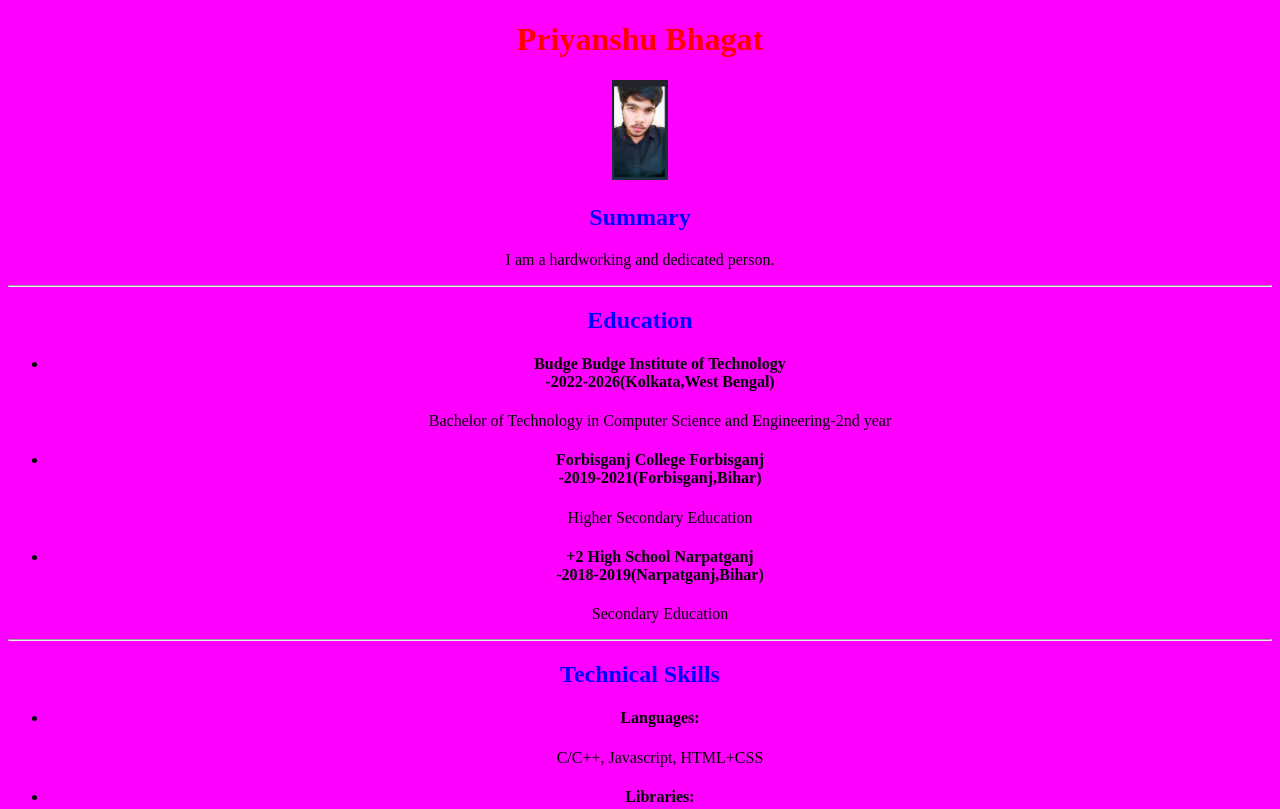
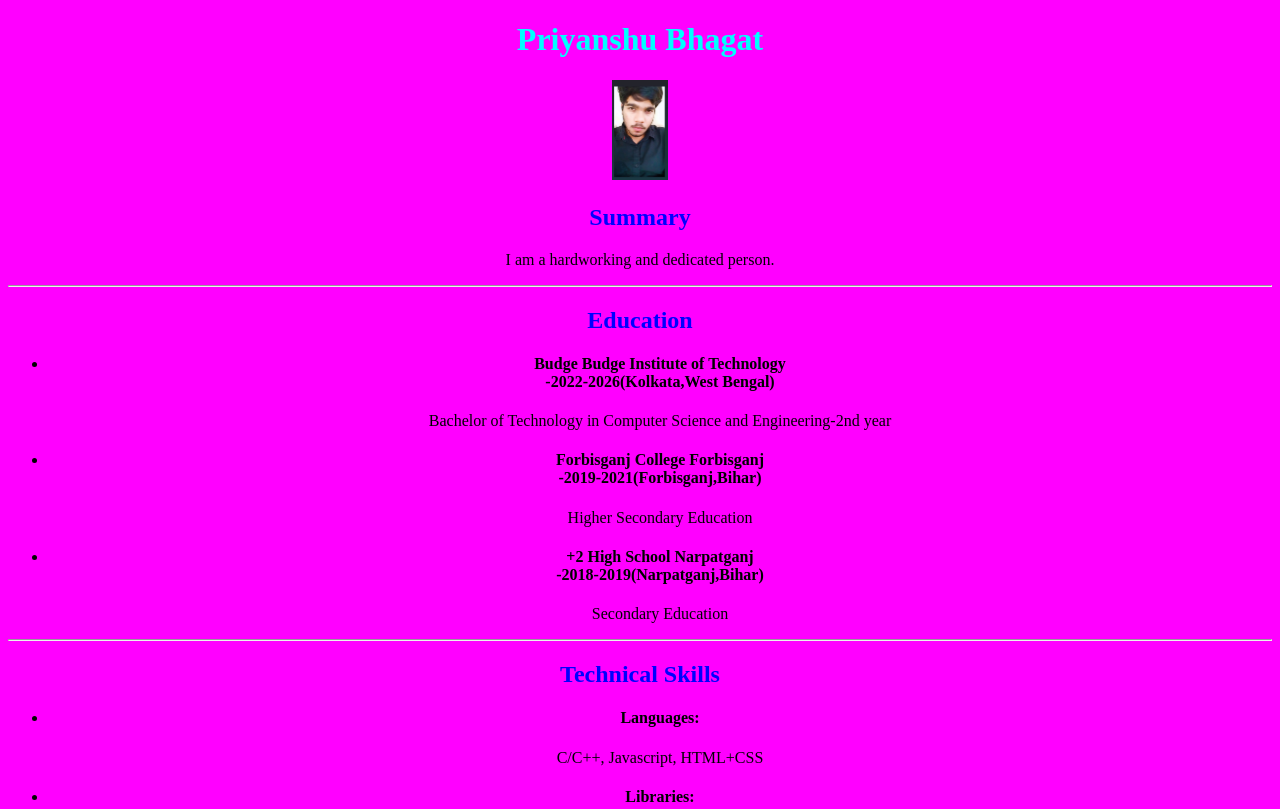
Before and after one commit to priyanshucodes73/My-Resume, a plain HTML site: page index.html in a window 1280 px wide. Shown: the top 809 px of the page. Drawn offline with Linux system fonts and the light colour scheme.

Commit message:
Update style.css

```diff
--- a/style.css
+++ b/style.css
@@ -1,5 +1,5 @@
 h1{
-    color:red
+    color:aqua
 }
 h2{
     color:blue
```
